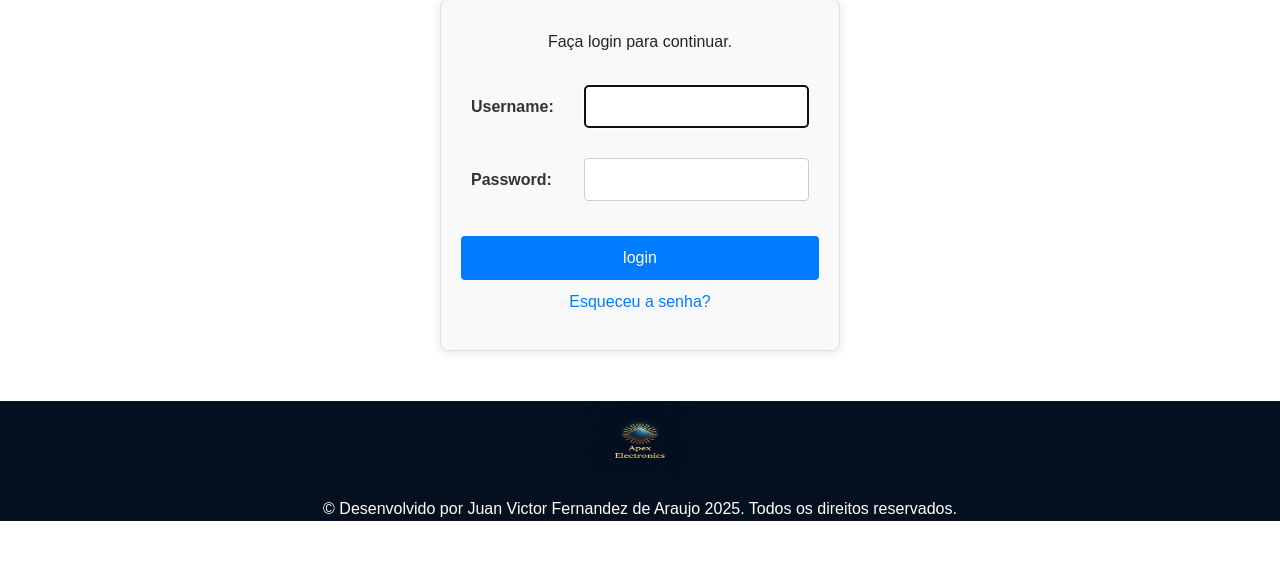
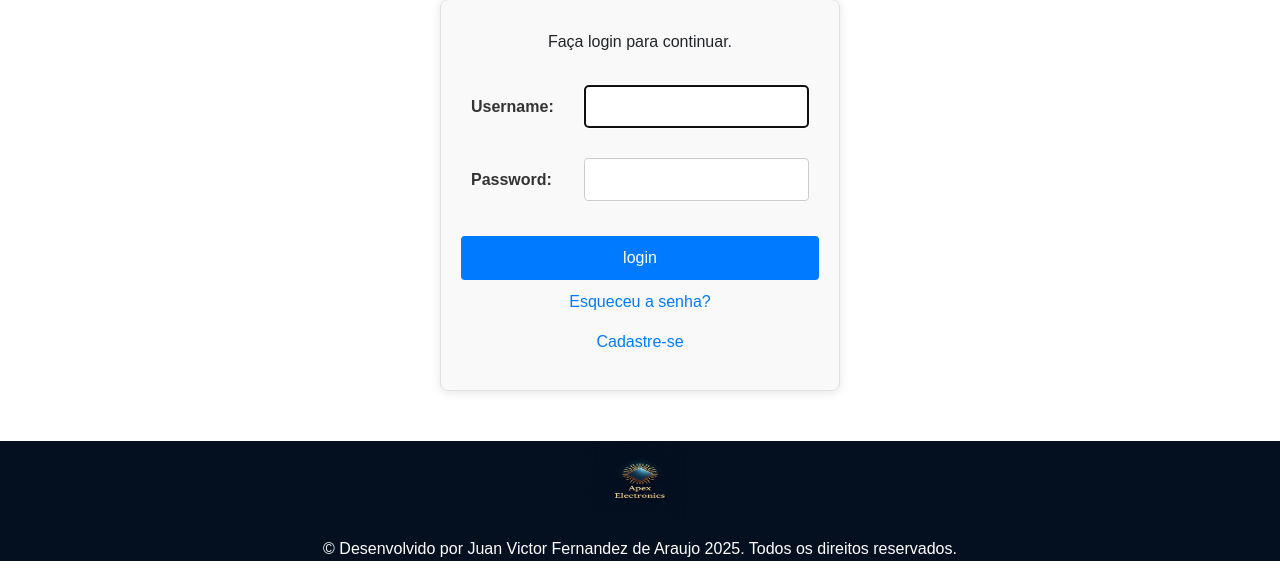
Before and after one commit to juan-arj/PythonDjango, a Django app: page /accounts/login/ in a window 1280 px wide. Shown: the part 365-942 px from the top of the page. Before the commit the page ends 886 px from the top, so only its background shows below. Run offline with Django 5.2, Linux system fonts and the light colour scheme.

Commit message:
Update login.html

```diff
--- a/exec/templates/registration/login.html
+++ b/exec/templates/registration/login.html
@@ -37,6 +37,7 @@
 
     {# Supõe que você configure a visualização password_reset em seu URLconf #}
     <p><a href="{% url 'password_reset' %}">Esqueceu a senha?</a></p>
+    <p><a href="{% url 'password_reset' %}">Cadastre-se</a></p>
 
   </form>
 
```
